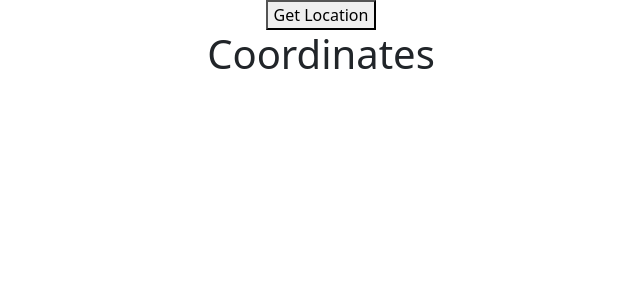
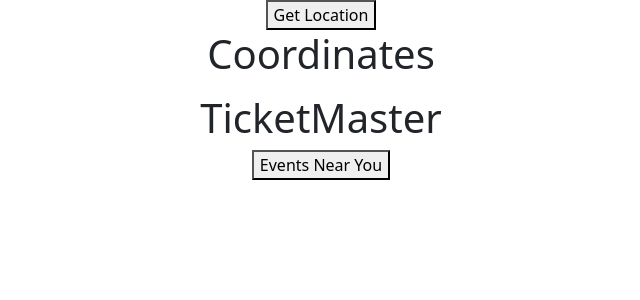
Before and after one commit to JamesTodhunter/24hourclient, a React (Create React App) app in the folder 24hourclient/: page / in a window 1280 px wide. Shown: the top 300 px of the page, without its empty margins (319-959 px from the left). Built offline with nearby package versions, Linux system fonts and the light colour scheme; no server answers.

Commit message:
working Ticketmaster

```diff
--- a/24hourclient/src/components/Ticketmaster.js
+++ b/24hourclient/src/components/Ticketmaster.js
@@ -1,40 +1,49 @@
-import React, {useState, useEffect} from 'react'
+import React, {useState, useEffect} from 'react';
 
 
-const TicketMaster = ({lat, lon}) => {
-    const [events, setEvents] = useState([])
-    const [Lat, setLat] = useState(lat | 39.78)
-    const [Lon, setLon] = useState(lon | -86.30)
-    const Geohash = 'dp4dp'
+const Ticketmaster = () => {
+    const [lat, setLat] = useState(null);
+    const [lon, setLon] = useState(null);
+    const [status, setStatus] = useState(null);
+    const [eventList, setEventList] = useState([]);
+
+    const getLocation = () => {
+        if (!navigator.geolocation) {
+            setStatus('Geolocation not available by your browser');
+        } else {
+            setStatus('...Locating...');
+            navigator.geolocation.getCurrentPosition((position) => {
+                setStatus(null);
+                setLat(position.coords.latitude);
+                setLon(position.coords.longitude);
+            }, () => {
+                setStatus('Unable to retrieve your location');
+            });
+        }
+    }
 
     useEffect(() => {
 
-        const URL = `https://app.ticketmaster.com/discovery/v2/events.json?apikey=EHnbpJwE9fhM1FdYk7kY9JpQi0I1MG0h${Geohash}`
+    const URL = 'https://app.ticketmaster.com/discovery/v2/events.json?apikey=EHnbpJwE9fhM1FdYk7kY9JpQi0I1MG0h&latlong='+`${lat},${lon}`
 
-        console.log(URL)
+    if (lat && lon ){
         fetch(URL)
-            .then(res => res.json())
-            .then(json => {
+        .then(response => response.json())
+        .then(data => setEventList(data._embedded.events));
+      }
+    }, [lat, lon]);
 
-                let myArr = json.page.map(page => {
-                    return {
-                        page: page.page,
-
-                    }
-                })
-            })
-            .catch(() => console.error("Failed to get TicketMaster API Fetch Failed"))
-
-    }, [])
-
-    return (
-        <div className='main'>
-            <ul
-            id='event-name'>
-            </ul>
+    return(
+        <div id="app">
+            <h1>TicketMaster</h1>
+            <button onClick={getLocation}>Events Near You</button>
+            <p>{status}</p>
             <br />
+            <div>
+               {eventList.map(event => <div><h2>{event.name}</h2></div>)}
+            </div>
         </div>
-    )
+    );
 }
 
-export default TicketMaster
+export default Ticketmaster;
```
